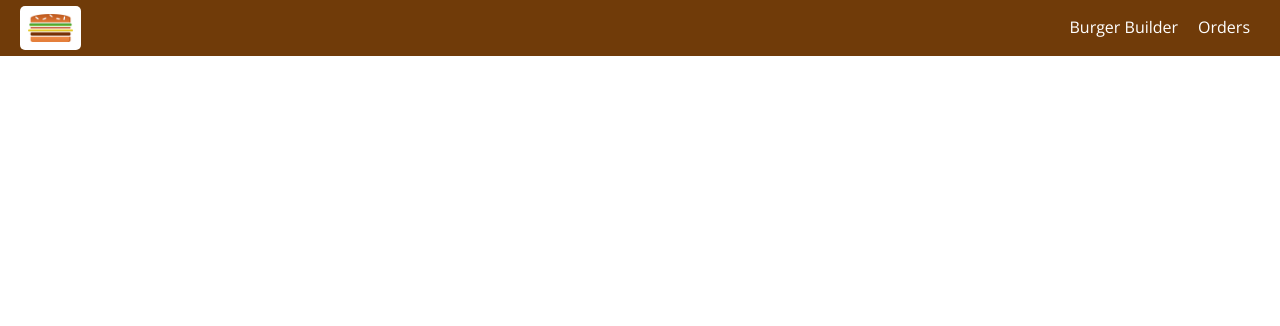
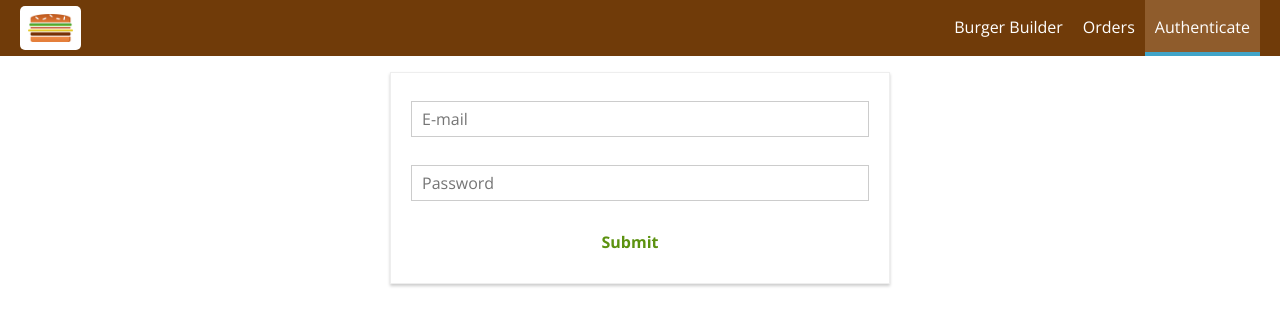
Before and after one commit to goodis86/Burger-Builder, a React app: page /auth in a window 1280 px wide. Shown: the top 326 px of the page. Built offline with nearby package versions, Linux system fonts and the light colour scheme.

Commit message:
Auth form created, validation works!

```diff
--- a/src/App.js
+++ b/src/App.js
@@ -5,6 +5,7 @@ import Layout from './hoc/Layout/Layout';
 import BurgerBuilder from './containers/BurgerBuilder/BurgerBuilder';
 import Checkout from './containers/Checkout/Checkout';
 import Orders from './containers/Orders/Orders';
+import Auth from './containers/Auth/Auth';
 
 class App extends Component {
   render () {
@@ -14,6 +15,7 @@ class App extends Component {
           <Switch>
             <Route path="/checkout" component={Checkout} />
             <Route path="/orders" component={Orders} />
+            <Route path="/auth" component={Auth} />
             <Route path="/" exact component={BurgerBuilder} />
           </Switch>
         </Layout>
--- a/src/components/Navigation/NavigationItems/NavigationItems.js
+++ b/src/components/Navigation/NavigationItems/NavigationItems.js
@@ -6,6 +6,7 @@ const navigationItems = (props) =>(
     <ul className ={classes.NavigationItems}>
       <NavigationItem link = '/'>Burger Builder</NavigationItem>
       <NavigationItem link = '/orders'>Orders</NavigationItem>
+      <NavigationItem link = '/auth'>Authenticate</NavigationItem>
     </ul>
 );
 
--- /dev/null
+++ b/src/containers/Auth/Auth.css
@@ -0,0 +1,18 @@
+.Auth {
+    margin: 20px auto;
+    width: 80%;
+    text-align: center;
+    box-shadow: 0 2px 3px #ccc;
+    border: 1px solid #eee;
+    padding: 10px;
+    box-sizing: border-box;
+
+  }
+
+
+
+  @media (min-width: 600px) {
+    .Auth {
+      width: 500px;
+    }
+  }
--- /dev/null
+++ b/src/containers/Auth/Auth.js
@@ -0,0 +1,115 @@
+import React, { Component} from 'react';
+import Input from '../../components/UI/Input/Input';
+import Button from '../../components/UI/Button/Button';
+import classes from './Auth.css';
+
+export default class Auth extends Component {
+
+    state = {
+        controls: {
+            email: {
+                elementType: 'input',
+                elementConfig: {
+                    type: 'email',
+                    placeholder: 'E-mail'
+                },
+                value: '',
+                validation: {
+                    required: true,
+                    isEmail: true
+                },
+                valid: false,
+                touched: false
+            },
+            password: {
+                elementType: 'input',
+                elementConfig: {
+                    type: 'password',
+                    placeholder: 'Password'
+                },
+                value: '',
+                validation: {
+                    required: true,
+                    minLength: 6
+                },
+                valid: false,
+                touched: false
+            }
+        }
+    };
+
+    checkValidity(value, rules) {
+        let isValid = true;
+        if (!rules) {
+            return true;
+        }
+
+        if (rules.required) {
+            isValid = value.trim() !== '' && isValid;
+        }
+
+        if (rules.minLength) {
+            isValid = value.length >= rules.minLength && isValid
+        }
+
+        if (rules.maxLength) {
+            isValid = value.length <= rules.maxLength && isValid
+        }
+
+        if (rules.isEmail) {
+            const pattern = /[a-z0-9!#$%&'*+/=?^_`{|}~-]+(?:\.[a-z0-9!#$%&'*+/=?^_`{|}~-]+)*@(?:[a-z0-9](?:[a-z0-9-]*[a-z0-9])?\.)+[a-z0-9](?:[a-z0-9-]*[a-z0-9])?/;
+            isValid = pattern.test(value) && isValid
+        }
+
+        if (rules.isNumeric) {
+            const pattern = /^\d+$/;
+            isValid = pattern.test(value) && isValid
+        }
+
+        return isValid;
+    };
+
+    inputChangedHandler = (event, controlName) => {
+        const updatedControls = {
+            ...this.state.controls,
+            [controlName] : {
+                ...this.state.controls[controlName],
+                value: event.target.value,
+                valid: this.checkValidity(event.target.value, this.state.controls[controlName].validation) ,
+                touched: true
+            }
+        };
+        this.setState({controls: updatedControls});
+    }
+
+    render () {
+        const formElementsArray = [];
+        for (let key in this.state.controls) {
+            formElementsArray.push({
+                id: key,
+                config: this.state.controls[key]
+            });
+        }
+        const form = formElementsArray.map( formElement => (
+            <Input
+                key = {formElement.id}
+                elementType={formElement.config.elementType}
+                elementConfig={formElement.config.elementConfig}
+                value={formElement.config.value}
+                invalid={!formElement.config.valid}
+                shouldValidate={formElement.config.validation}
+                touched={formElement.config.touched}
+                changed={(event) => this.inputChangedHandler(event, formElement.id)}
+            />
+
+        ));
+        return (
+            <div className = {classes.Auth}>
+                <form>
+                 {form}
+                <Button btnType = 'Success'>Submit</Button>
+                </form>
+            </div>
+        );
+    }
+}
```
